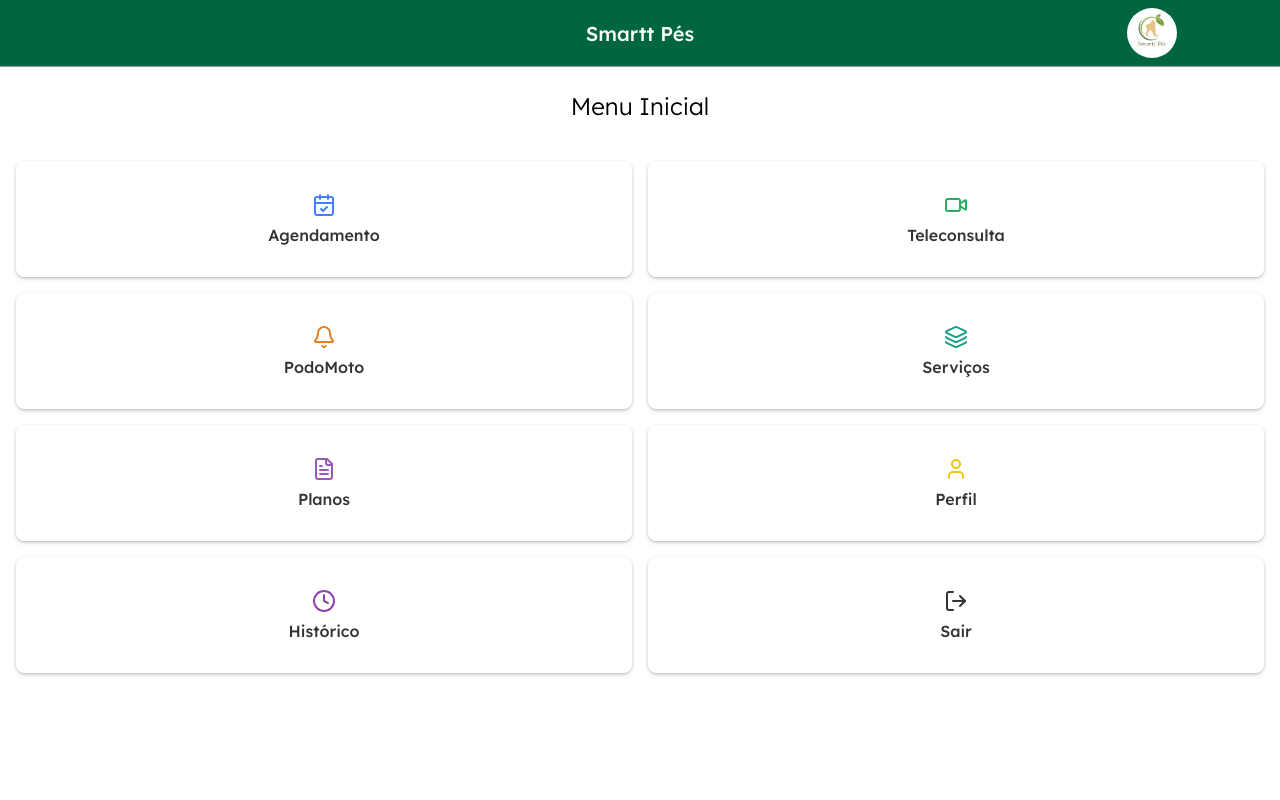
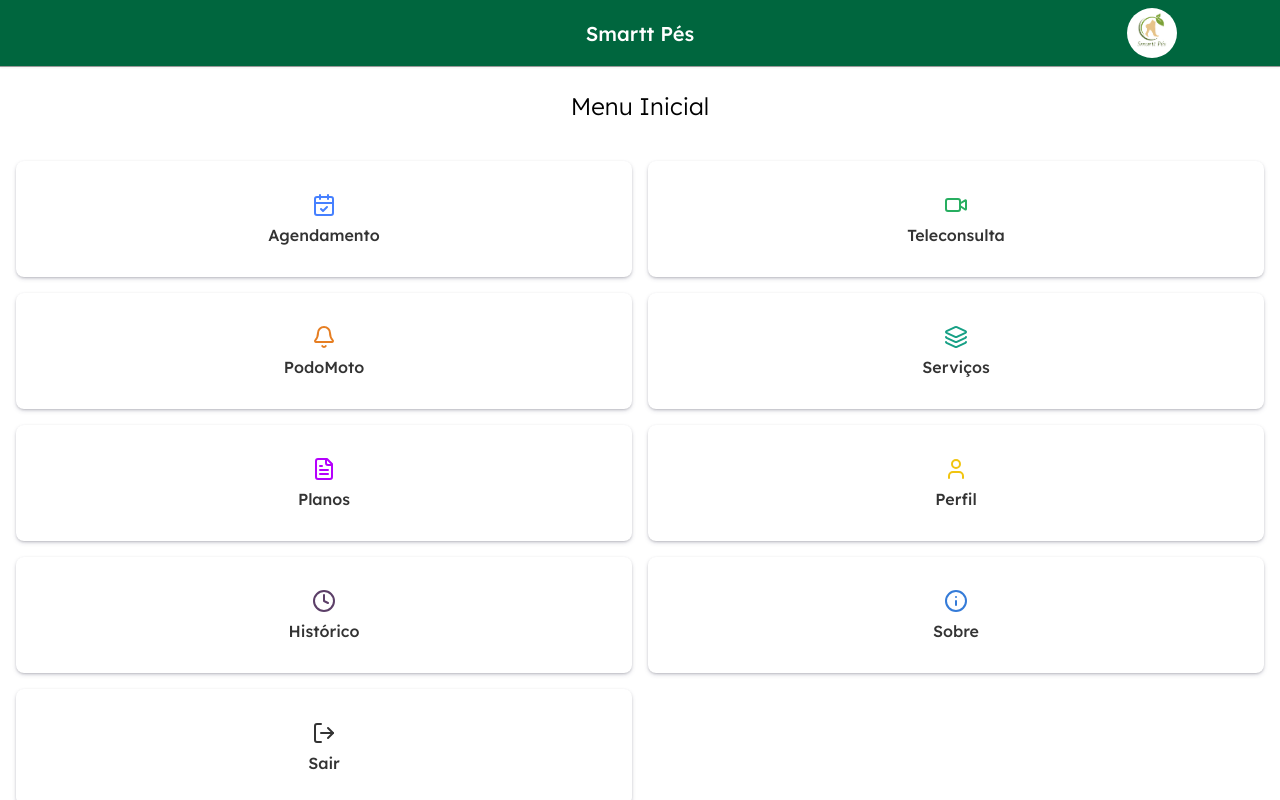
Before and after one commit to LiyDev/Smartt-Pes, a React (Vite) app: page /home in a window 1280 px wide. Built offline with nearby package versions, Linux system fonts and the light colour scheme.

Commit message:
feat: add 'Sobre' menu button;

```diff
--- a/src/pages/ServicesPage/index.tsx
+++ b/src/pages/ServicesPage/index.tsx
@@ -10,7 +10,8 @@ import {
   Clock,
   Bell,
   Layers,
-  LogOut
+  LogOut,
+  Info
 } from 'lucide-react';
 
 const Services = () => {
@@ -38,7 +39,7 @@ const Services = () => {
                     Serviços
                 </MenuButton>
                 <MenuButton onClick={() => navigate('/planos')}>
-                    <FileText size={24} color="#9b59b6" />
+                    <FileText size={24} color="#b500fd" />
                     Planos
                 </MenuButton>
                 <MenuButton onClick={() => navigate('/perfil')}>
@@ -46,8 +47,12 @@ const Services = () => {
                     Perfil
                 </MenuButton>
                 <MenuButton onClick={() => navigate('/historico')}>
-                    <Clock size={24} color="#8e44ad" />
+                    <Clock size={24} color="#5c3f68" />
                     Histórico
+                </MenuButton>
+                <MenuButton onClick={() => navigate('/sobre')}>
+                    <Info size={24} color="#347bd8" />
+                    Sobre
                 </MenuButton>
                 <MenuButton onClick={() => navigate('/')}>
                     <LogOut size={24} />
```
